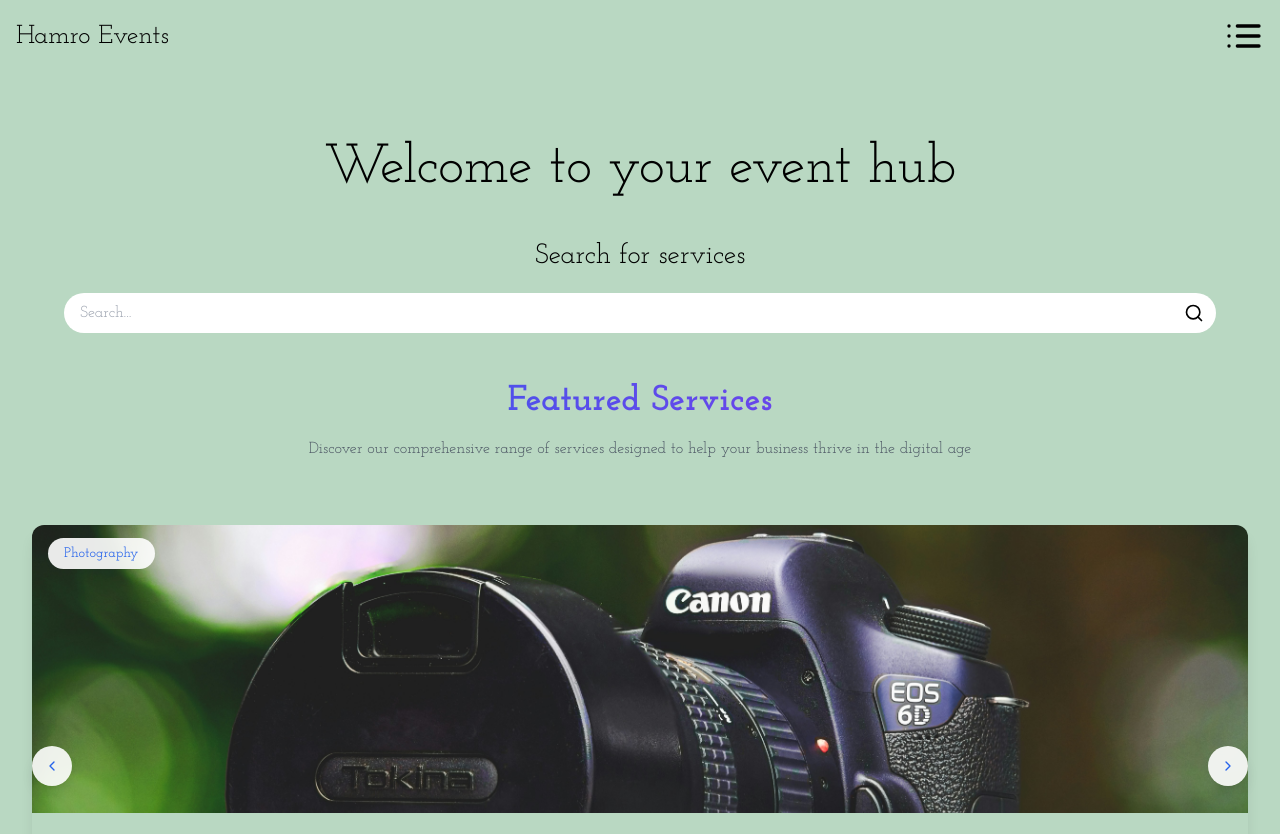
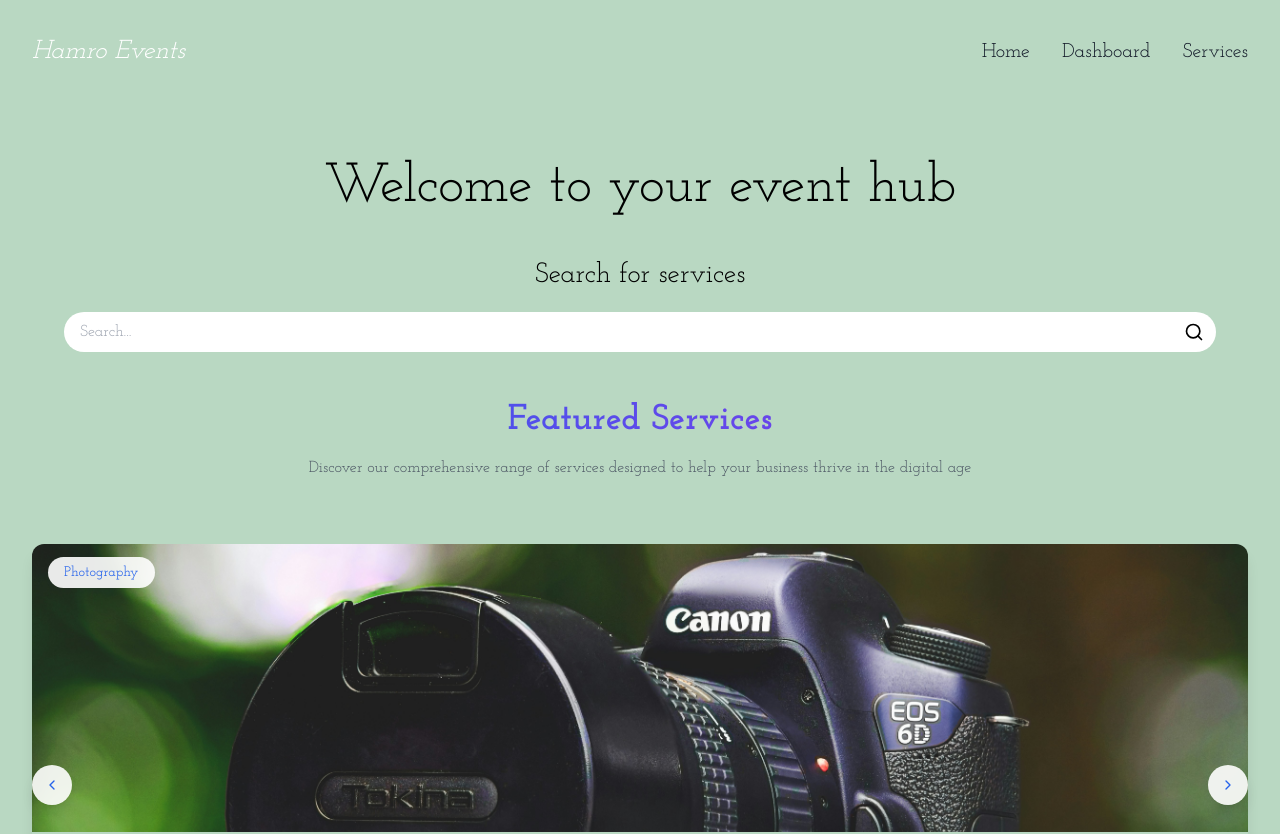
Before and after one commit to sanjeevshah1/Hamro-Events, a Next.js app: page / in a window 1280 px wide. Shown: the top 834 px of the page. Built offline with nearby package versions, Linux system fonts and the light colour scheme; grey boxes are pictures that could not be loaded.

Commit message:
new navbar

```diff
--- a/src/app/Components/Navbar.tsx
+++ b/src/app/Components/Navbar.tsx
@@ -1,14 +1,103 @@
-import React from 'react'
-import {List} from 'lucide-react'
-const Navbar = () => {
+'use client';
+import { List, X } from 'lucide-react';
+import { useState } from 'react';
+
+const Header = () => {
+  const [isModalOpen, setIsModalOpen] = useState(false);
+  const [isModalVisible, setIsModalVisible] = useState(false);
+
+  const openModal = () => {
+    setIsModalOpen(true);
+    // Small delay to allow render before transition
+    setTimeout(() => {
+      setIsModalVisible(true);
+    }, 10);
+  };
+
+  const closeModal = () => {
+    setIsModalVisible(false);
+    // Wait for transition to complete before removing from DOM
+    setTimeout(() => {
+      setIsModalOpen(false);
+    }, 500);
+  };
+
+  const NavLinks = () => (
+    <>
+      <li>
+        <button
+          className="text-gray-900 hover:text-white transform hover:scale-110 transition-transform duration-300"
+        >
+          Home
+        </button>
+      </li>
+      <li>
+        <button
+          className="text-gray-900 hover:text-white transform hover:scale-110 transition-transform duration-300"
+        >
+          Dashboard
+        </button>
+      </li>
+      <li>
+        <button
+          className="text-gray-900 hover:text-white transform hover:scale-110 transition-transform duration-300"
+        >
+          Services
+        </button>
+      </li>
+    </>
+  );
+
+
   return (
-    <nav>
-        <div className='p-4 flex justify-between items-center'>
-      <h1 className='text-[26px]'>Hamro Events</h1>
-      <button><List className='w-10 h-10'/></button>
-    </div>
-    </nav>
-  )
-}
+    <>
+      <nav className="flex bg-mainColor flex-col lg:flex-row items-center justify-between py-5 px-8 md:pt-8 font-josefinSlab">
+        {/* Logo and Menu Icon */}
+        <div className="flex justify-between items-center w-full lg:w-auto mr-auto">
+          <h1 className="text-white italic text-[26px]">Hamro Events</h1>
+          <List
+            className={`${isModalOpen ? "hidden" : "visible"} h-10 w-10 text-white cursor-pointer lg:hidden`}
+            onClick={openModal}
+          />
+        </div>
 
-export default Navbar
+        {/* Desktop Navigation */}
+        <ul className="hidden lg:flex flex-col md:flex-row items-center gap-8 my-8 sm:text-base md:my-0 md:text-lg lg:text-xl">
+          <NavLinks />
+        </ul>
+      </nav>
+
+      {/* Mobile Modal Navigation */}
+      {isModalOpen && (
+        <div
+          className={`
+            fixed inset-0 z-50 bg-black/80
+            transition-all duration-500 ease-in-out
+            ${isModalVisible ? 'opacity-100' : 'opacity-0'}
+          `}
+          onClick={closeModal}
+        >
+          <div
+            className={` border-l-2 border-white/10
+              flex flex-col items-start justify-center h-full bg-black/20
+              w-[75%] ml-auto transform transition-transform duration-500 ease-in-out
+              ${isModalVisible ? 'translate-x-0' : 'translate-x-full'}
+
+            `}
+            onClick={(event) => event.stopPropagation()}
+          >
+            <X
+              className="absolute top-5 right-7 h-10 w-10 text-white cursor-pointer"
+              onClick={closeModal}
+            />
+            <ul className="flex flex-col ml-12 gap-14 text-2xl ">
+              <NavLinks />
+            </ul>
+          </div>
+        </div>
+      )}
+    </>
+  );
+};
+
+export default Header;
--- a/src/app/layout.tsx
+++ b/src/app/layout.tsx
@@ -1,5 +1,6 @@
 import type { Metadata } from "next";
 import { Geist, Geist_Mono,Josefin_Slab } from "next/font/google";
+import Navbar from './Components/Navbar';
 import "./globals.css";
 
 const geistSans = Geist({
@@ -30,8 +31,9 @@
   return (
     <html lang="en">
       <body
-        className={`${geistSans.variable} ${geistMono.variable} ${josefinSlab.variable} antialiased`}
+        className={`${geistSans.variable} ${geistMono.variable} ${josefinSlab.variable} antialiased bg-mainColor`}
       >
+        <Navbar/>
         {children}
       </body>
     </html>
--- a/src/app/page.tsx
+++ b/src/app/page.tsx
@@ -1,11 +1,9 @@
 import React from 'react'
 import { List, Search} from 'lucide-react';
-import Navbar from './Components/Navbar';
 import FeaturedServices from './Components/FeaturedServices';
 const Home = () => {
   return (
   <div className='bg-mainColor min-h-screen font-josefinSlab'>
-    <Navbar/>
     <div className='w-screen p-4 mt-10 mb-2'>
       <h2 className='text-[55px] text-center'>
         Welcome to your event hub
```
